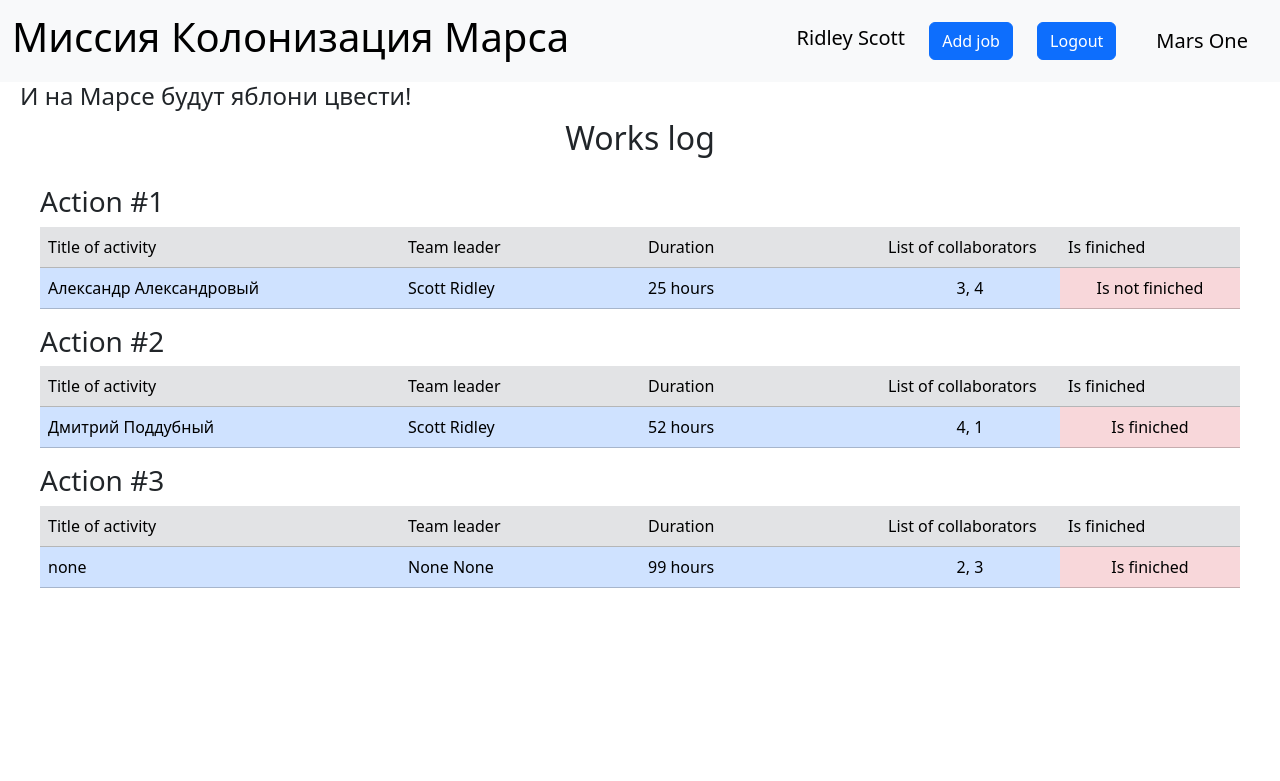
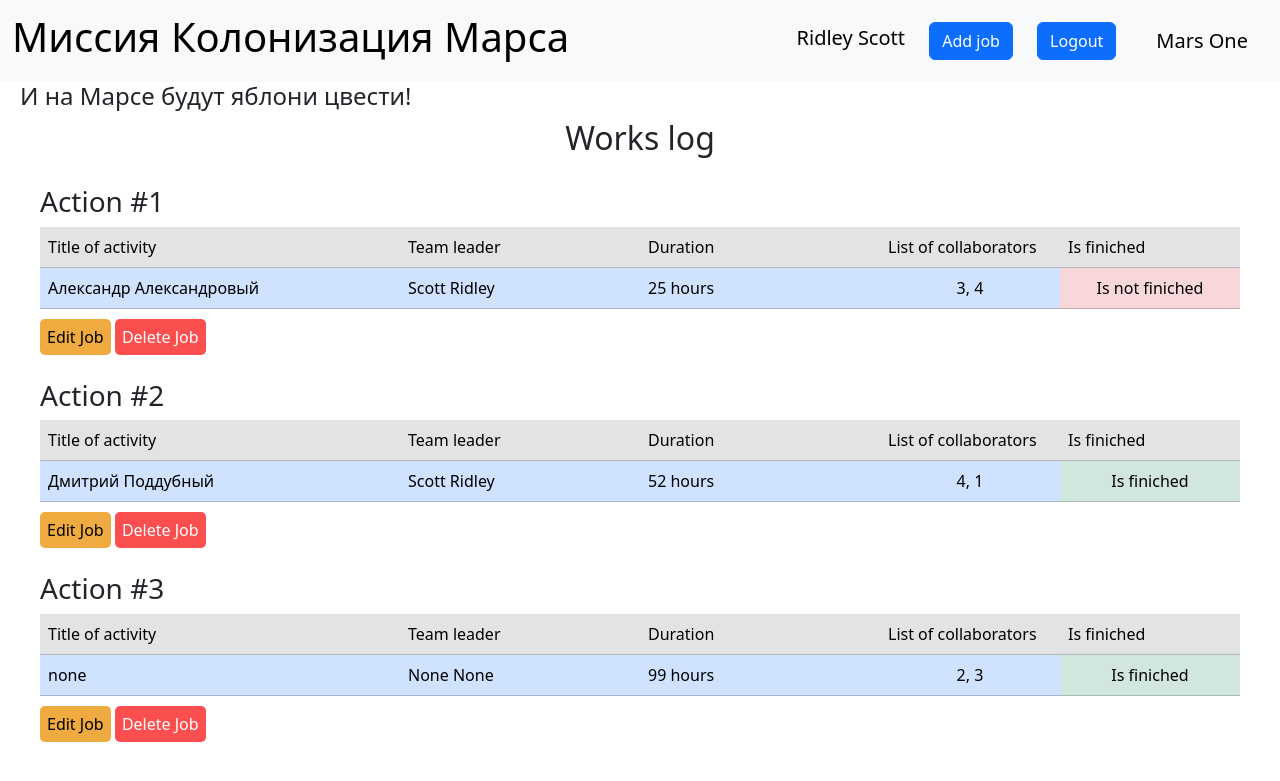
Before and after one commit to Dmitry123654789/MarsFlask, a Flask app: page / in a window 1280 px wide. Shown: the top 781 px of the page. Run offline with Flask 3, Linux system fonts and the light colour scheme; a user stored in the database is signed in; data comes from the database, SQL or seed files in the repository; both versions use the stored data as it was after the commit.

Commit message:
Готовое приложение

```diff
--- a/data/__all_models.py
+++ b/data/__all_models.py
@@ -1,2 +1,3 @@
 from . import users
 from . import jobs
+from . import department
--- a/data/jobs.py
+++ b/data/jobs.py
@@ -16,4 +16,8 @@ class Jobs(SqlAlchemyBase):
     is_finished = sqlalchemy.Column(sqlalchemy.Boolean, nullable=True)
 
     team_leader = sqlalchemy.Column(sqlalchemy.Integer, sqlalchemy.ForeignKey("users.id"))
+    creator = sqlalchemy.Column(sqlalchemy.Integer, default=1)
     user = orm.relationship('User')
+
+    def __repr__(self):
+        return f'<Job> {self.job}'
--- a/main.py
+++ b/main.py
@@ -1,9 +1,11 @@
+import datetime
 import json
 import random
 from os import path
 
-from flask import Flask, render_template, redirect, request
-from flask_login import LoginManager, login_user, login_required, logout_user
+from flask import Flask, render_template, redirect, request, abort
+from flask_login import LoginManager, login_user, login_required, logout_user, current_user
+from sqlalchemy.sql.operators import or_
 
 from data import db_session
 from data.add_job import AddJobForm
@@ -59,7 +61,7 @@ def register():
     return render_template('register.html', form=form, title='Регистрация')
 
 
-@app.route('/addjob', methods=['GET', 'POST'])
+@app.route('/editjob', methods=['GET', 'POST'])
 def addjob():
     form = AddJobForm()
     if form.validate_on_submit():
@@ -69,6 +71,7 @@ def addjob():
                     collaborators=form.collaborators.data,
                     is_finished=form.remember_me.data,
                     team_leader=form.team_leader.data,
+                    creator=current_user.id
                     )
         session.add(user)
         session.commit()
@@ -237,8 +240,122 @@ def member():
     return render_template('member.html', data=data)
 
 
+@app.route('/delete/<int:id>')
+@login_required
+def delete(id):
+    db_sess = db_session.create_session()
+    news = db_sess.query(Jobs).filter(Jobs.id == id, or_(Jobs.creator == current_user.id, current_user.id == 1)).first()
+    print(news)
+    if news:
+        db_sess.delete(news)
+        db_sess.commit()
+    else:
+        abort(404)
+    return redirect('/')
+
+
+@app.route('/editjob/<int:id>', methods=['GET', 'POST'])
+@login_required
+def edit(id):
+    form = AddJobForm()
+    if request.method == "GET":
+        db_sess = db_session.create_session()
+        jobs = db_sess.query(Jobs).filter(Jobs.id == id,
+                                          or_(Jobs.creator == current_user.id, current_user.id == 1)).first()
+        if jobs:
+            form.job.data = jobs.job
+            form.team_leader.data = jobs.team_leader
+            form.work_size.data = jobs.work_size
+            form.collaborators.data = jobs.collaborators
+        else:
+            abort(404)
+    if form.validate_on_submit():
+        db_sess = db_session.create_session()
+        jobs = db_sess.query(Jobs).filter(Jobs.id == id,
+                                          or_(Jobs.creator == current_user.id, current_user.id == 1)).first()
+        if jobs:
+            jobs.job = form.job.data
+            jobs.team_leader = form.team_leader.data
+            jobs.work_size = form.work_size.data
+            jobs.collaborators = form.collaborators.data
+            db_sess.commit()
+            return redirect('/')
+        else:
+            abort(404)
+    return render_template('addjob.html', title='Редактирование работы', form=form)
+
+
+def set_users():
+    user1 = User()
+    user1.surname = "Scott"
+    user1.name = "Ridley"
+    user1.age = 21
+    user1.position = "captain"
+    user1.speciality = "research engineer"
+    user1.address = "module_1"
+    user1.email = "scott_chief@mars.org"
+    user1.hashed_password = "cap"
+    user1.set_password(user1.hashed_password)
+    user2 = User()
+
+    user2.surname = "Александровый"
+    user2.name = "Александр"
+    user2.age = 45
+    user2.position = "stzer"
+    user2.speciality = "проектировщик сайтов"
+    user2.address = "module_2"
+    user2.email = "stzer@mars.org"
+    user2.hashed_password = "stzer"
+    user2.set_password(user2.hashed_password)
+    user3 = User()
+
+    user3.surname = "Поддубный"
+    user3.name = "Дмитрий"
+    user3.age = 555
+    user3.position = "prezident"
+    user3.speciality = "no work"
+    user3.address = "module_3"
+    user3.email = "best_prezident@mars.org"
+    user3.hashed_password = "prezident"
+    user3.set_password(user3.hashed_password)
+
+    user4 = User()
+    user4.surname = "None"
+    user4.name = "None"
+    user4.age = 999
+    user4.position = "none"
+    user4.speciality = "none"
+    user4.address = "module_4"
+    user4.email = "none@mars.org"
+    user4.hashed_password = "none"
+    user4.set_password(user4.hashed_password)
+
+    session = db_session.create_session()
+    session.add(user1)
+    session.add(user2)
+    session.add(user3)
+    session.add(user4)
+    session.commit()
+
+
+def set_jobs():
+    job = Jobs()
+    job.team_leader = 1
+    job.job = 'deployment of residential modules 1 and 2'
+    job.work_size = 15
+    job.collaborators = '2, 3'
+    job.start_date = datetime.datetime.now()
+    job.is_finished = False
+
+    session = db_session.create_session()
+    session.add(job)
+    session.commit()
+
+
 def main():
     db_session.global_init('db/mars.db')
+    # set_users()
+    # set_jobs()
     app.run(port=8080, host='127.0.0.1')
 
 
--- a/static/css/style.css
+++ b/static/css/style.css
@@ -114,3 +114,19 @@ h4 {
     display: inline-block;
     font-size: 2.5rem;
 }
+
+.btn-edit-job {
+    background-color: #efaa40;
+    color: #000000;
+    padding: 7px;
+    border-radius: 5px;
+    text-decoration: none;
+}
+
+.btn-dell-job {
+    text-decoration: none;
+    color: #ffffff;
+    background-color: #fb4e4e;
+    padding: 7px;
+    border-radius: 5px
+}
--- a/templates/base.html
+++ b/templates/base.html
@@ -18,7 +18,7 @@
             <div class="">
                 {% if current_user.is_authenticated %}
                 <a class="navbar-brand" href="/logout">{{ current_user.name }} {{ current_user.surname }}</a>
-                <a class="btn btn-primary" href="/addjob">Add job</a>
+                <a class="btn btn-primary" href="/editjob">Add job</a>
                 <a class="btn btn-primary" href="/logout">Logout</a>
                 {% else %}
                 <p>
--- a/templates/index.html
+++ b/templates/index.html
@@ -21,11 +21,19 @@
             <td>{{ names[job.team_leader] }}</td>
             <td>{{ job.work_size }} hours</td>
             <td align="center">{{ job.collaborators }}</td>
-            <td class="table-danger" align="center">{% if job.is_finished %}Is finiched{% else %}Is not finiched{% endif
-                %}
-            </td>
+            {% if job.is_finished %}
+            <td class="table-success" align="center">Is finiched</td>
+            {% else %}
+            <td class="table-danger" align="center">Is not finiched</td>
+            {% endif %}
         </tr>
     </table>
+    {% if current_user.id == 1 or current_user.id == job.creator %}
+    <div style="padding-bottom: 30px">
+        <a class="btn-edit-job" href="/editjob/{{ job.id }}">Edit Job</a>
+        <a class="btn-dell-job" href="/delete/{{ job.id }}">Delete Job</a>
+    </div>
+    {% endif %}
     {% endfor %}
 </div>
 {% endblock %}
```
Also changed, not shown: data/department.py (added, +16 -0 lines), db/mars.db (added).
